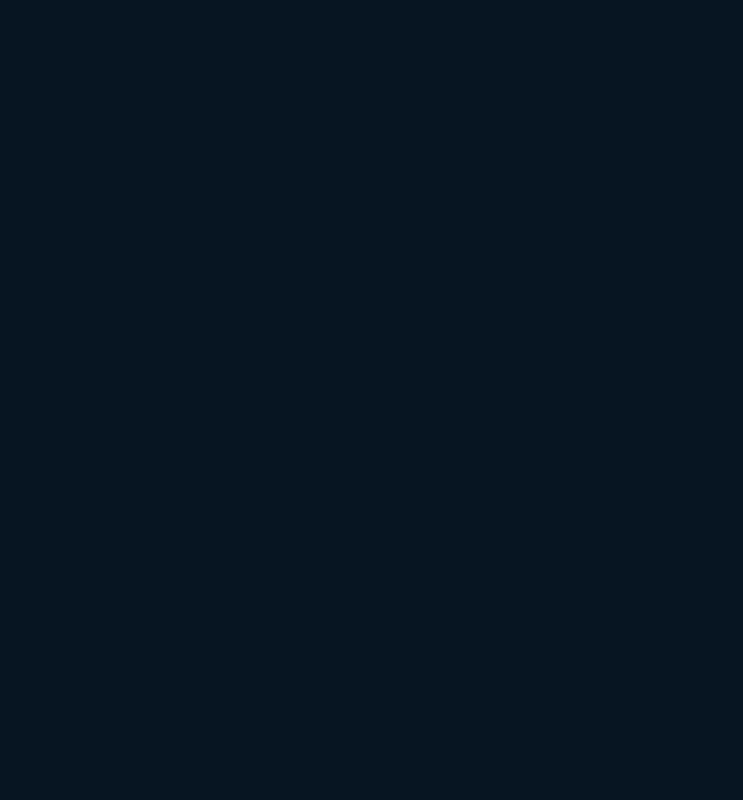
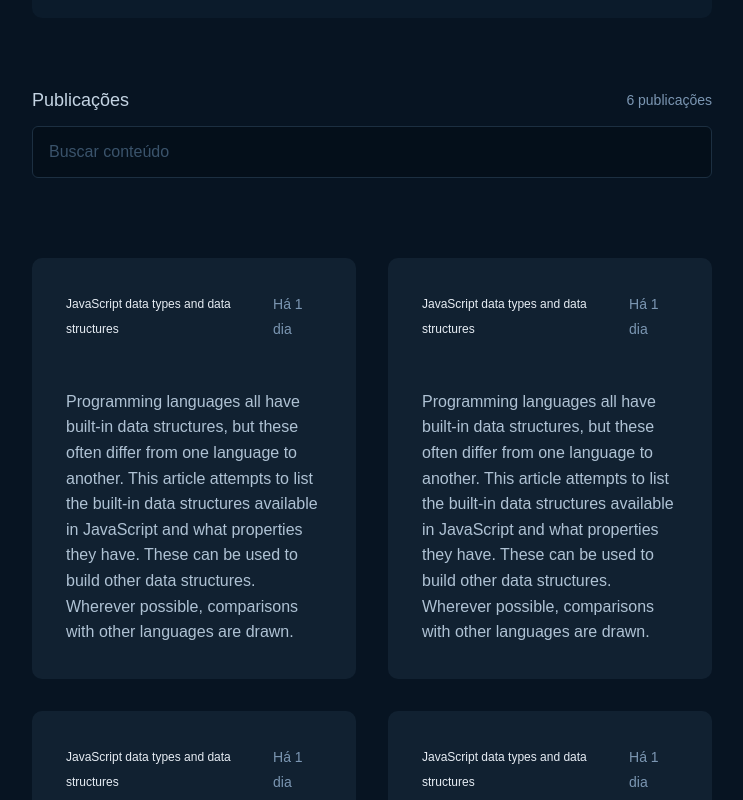
Before and after one commit to lucasrbl/github-blog, a React (Vite) app: page / in a window 1280 px wide. Shown: the part 380-1180 px from the top of the page, without its empty margins (268-1011 px from the left). Before the commit the page ends 800 px from the top, so only its background shows below. Built offline with nearby package versions, Linux system fonts and the light colour scheme.

Commit message:
feat: structure home page layout

```diff
--- a/src/pages/Home.tsx
+++ b/src/pages/Home.tsx
@@ -1,7 +1,24 @@
-import { Header } from "../components";
+import { Card, Header, Input } from "../components";
 
 export function Home() {
     return (
-        <Header />
+        <div className="max-w-360 mx-75 my-50 flex flex-col">
+            <Header />
+
+            <div className="mb-12 mt-[70px]">
+                <div className="mb-3 flex justify-between">
+                    <h2 className="text-title-small text-base-subtitle">Publicações</h2>
+                    <span className="text-base-span text-small">6 publicações</span>
+                </div>
+                <Input placeholder="Buscar conteúdo" className="w-full mb-8" />
+            </div>
+
+            <div className="grid grid-cols-2 gap-8">
+                <Card />
+                <Card />
+                <Card />
+                <Card />
+            </div>
+        </div>
     )
 }
```
